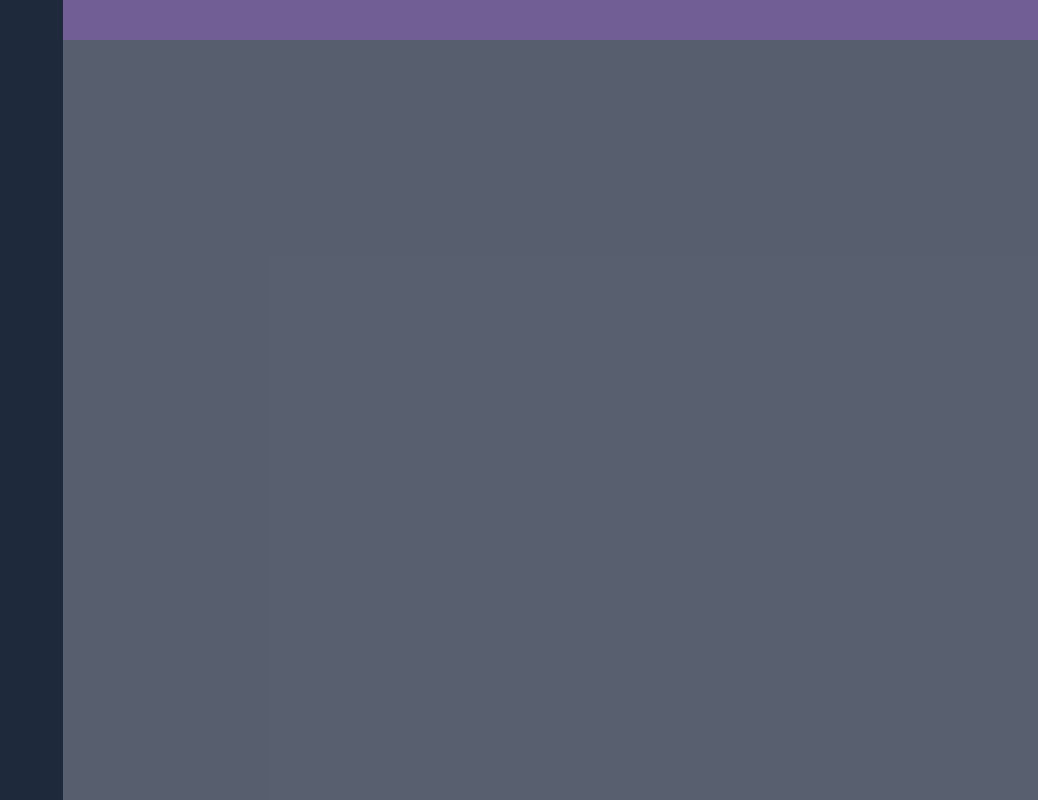
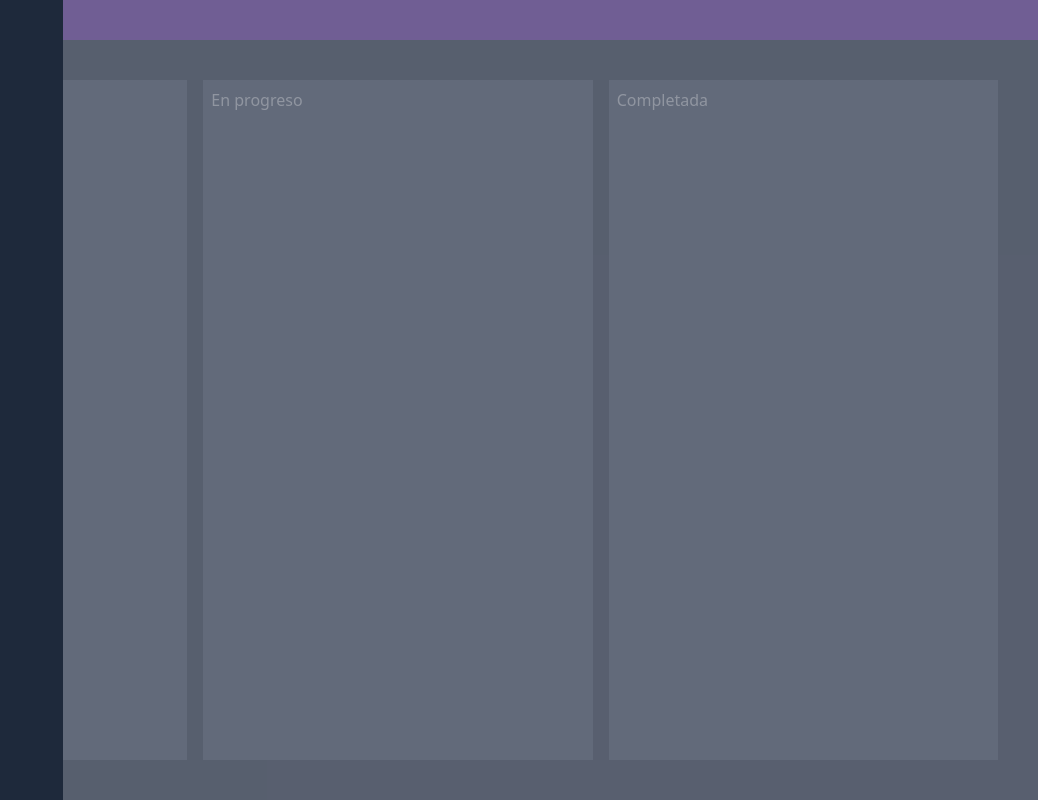
Before and after one commit to jonathanleivag/open-jira, a Next.js app: page / in a window 1280 px wide. Shown: the whole page, without its empty margins (242-1280 px from the left). Built offline with nearby package versions, Linux system fonts and the light colour scheme.

Commit message:
Estructura de contenido

```diff
--- a/layout/InitialLayout.tsx
+++ b/layout/InitialLayout.tsx
@@ -2,14 +2,23 @@ import { FC } from 'react'
 import { NavBarUiComponent, SidebarUiComponent } from '../components'
 import { Provider } from 'react-redux'
 import { store } from '../store'
+import Head from 'next/head'
 
-export const InitialLayout: FC = ({ children }) => {
+export interface IInitialLayoutProps {
+  title?: string
+}
+
+export const InitialLayout: FC<IInitialLayoutProps> = ({ children, title }) => {
   return (
     <Provider store={store}>
+      <Head>
+        <title> {title ? `${title} - Open Jira` : 'Open Jira'} </title>
+        <meta name='viewport' content='initial-scale=1.0, width=device-width' />
+      </Head>
       <SidebarUiComponent />
       <section className='min-h-[100vh] min-w-[100vw] bg-slate-800 text-white'>
         <NavBarUiComponent />
-        <main className='pt-10'> {children} </main>
+        <main className='pt-10 md:pt-0'> {children} </main>
       </section>
     </Provider>
   )
--- a/pages/index.tsx
+++ b/pages/index.tsx
@@ -3,8 +3,12 @@ import { InitialLayout } from '../layout'
 
 const Home: NextPage = () => {
   return (
-    <InitialLayout>
-      <h1>Hola que tal</h1>
+    <InitialLayout title='Home'>
+      <div className='md:min-h-screen md:pt-20 md:pb-10 md:px-10 pt-5 px-5 grid grid-cols-1 md:grid-cols-3 gap-4'>
+        <div className='w-full h-full p-2 bg-slate-600'>Pendiente</div>
+        <div className='w-full h-full p-2 bg-slate-600'>En progreso</div>
+        <div className='w-full h-full p-2 bg-slate-600'>Completada</div>
+      </div>
     </InitialLayout>
   )
 }
```
